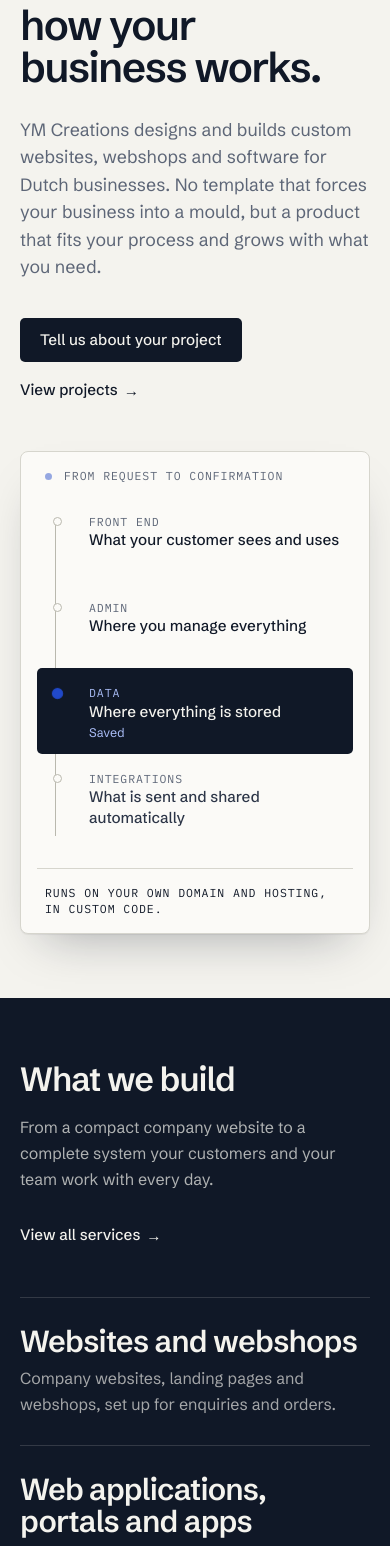
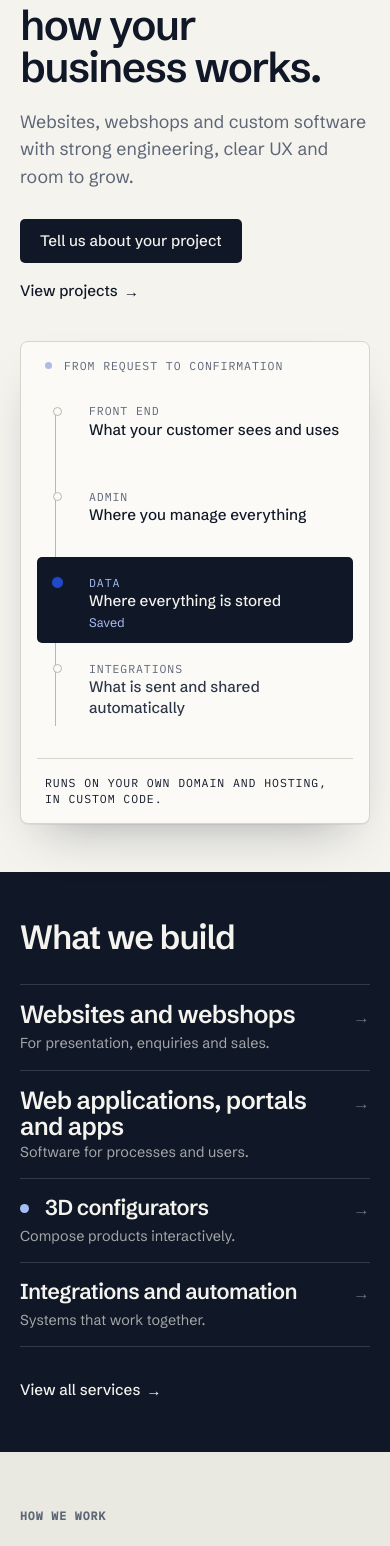
Before and after one commit to MajdWebCreation/portfolio-site, a Next.js app: page /en in a window 390 px wide. Shown: the part 194-1740 px from the top of the page. Built offline with nearby package versions, Linux system fonts and the light colour scheme; no server answers.

Commit message:
mobile update

```diff
--- a/src/app/[locale]/page.tsx
+++ b/src/app/[locale]/page.tsx
@@ -65,13 +65,13 @@ export default async function HomePage({
 
       <SiteShell locale={locale} content={content} currentPath={homePath}>
         {/* Hero: positioning on the left, a request travelling through a product on the right. */}
-        <section className="container-x grid gap-12 pb-16 pt-12 sm:pt-16 lg:grid-cols-12 lg:items-center lg:gap-8 lg:pb-24 lg:pt-20">
+        <section className="container-x grid gap-12 pb-16 pt-12 max-md:gap-9 max-md:pb-12 sm:pt-16 lg:grid-cols-12 lg:items-center lg:gap-8 lg:pb-24 lg:pt-20">
           <div className="lg:col-span-8 xl:col-span-7">
             <h1 className="display-xl rise max-w-[19ch]">{content.hero.title}</h1>
-            <p className="lede rise rise-delay-1 mt-7 max-w-[38rem]">
+            <p className="lede rise rise-delay-1 mt-7 max-w-[38rem] max-md:mt-5">
               {content.hero.description}
             </p>
-            <div className="rise rise-delay-2 mt-9 flex flex-wrap items-center gap-x-6 gap-y-4">
+            <div className="rise rise-delay-2 mt-9 flex flex-wrap items-center gap-x-6 gap-y-4 max-md:mt-7">
               <CtaLink
                 href={getLocalizedPath(locale, "contact")}
                 data-track-event="contact_cta_click"
@@ -117,7 +117,7 @@ export default async function HomePage({
 
         {/* How working together feels: three promises, set as one statement. */}
         <section className="bg-paper-deep" aria-labelledby="collaboration-heading">
-          <div className="container-x grid gap-6 py-16 lg:grid-cols-12 lg:gap-8 lg:py-24">
+          <div className="container-x grid gap-6 py-16 max-md:gap-5 max-md:py-12 lg:grid-cols-12 lg:gap-8 lg:py-24">
             <h2 id="collaboration-heading" className="label-mono pt-2 lg:col-span-2">
               {content.collaboration.label}
             </h2>
@@ -129,7 +129,7 @@ export default async function HomePage({
                   </span>
                 ))}
               </p>
-              <div className="mt-8">
+              <div className="mt-8 max-md:mt-6">
                 <CtaLink
                   href={getLocalizedPath(locale, "process")}
                   variant="text"
@@ -147,7 +147,7 @@ export default async function HomePage({
 
         {/* Pointers: proof and pricing live on their own pages. */}
         <section
-          className="container-x pt-16 lg:pt-24"
+          className="container-x pt-16 max-md:pt-12 lg:pt-24"
           aria-label={`${content.pointers.projects.label}, ${content.pointers.pricing.label}`}
         >
           <div className="grid gap-4 border-t border-line pt-6 lg:grid-cols-12 lg:gap-8">
@@ -159,25 +159,25 @@ export default async function HomePage({
                 data-track-category="homepage"
                 data-track-label={content.pointers.projects.title}
                 data-track-location="pointer-projects"
-                className="group inline-flex flex-wrap items-baseline gap-x-4"
+                className="group inline-flex flex-wrap items-baseline gap-x-4 max-md:inline"
               >
                 <span className="display-lg text-ink transition-colors group-hover:text-accent">
                   {content.pointers.projects.title}
                 </span>
                 <span
                   aria-hidden="true"
-                  className="display-lg text-faint transition-[transform,color] duration-300 group-hover:translate-x-2 group-hover:text-accent"
+                  className="display-lg text-faint transition-[transform,color] duration-300 group-hover:translate-x-2 group-hover:text-accent max-md:ml-3"
                 >
                   →
                 </span>
               </Link>
-              <p className="mt-3 max-w-md text-[1rem] leading-relaxed text-muted">
+              <p className="mt-3 max-w-md text-[1rem] leading-relaxed text-muted max-md:hidden">
                 {content.pointers.projects.text}
               </p>
             </div>
           </div>
 
-          <div className="mt-10 grid gap-3 border-t border-line pt-6 lg:grid-cols-12 lg:gap-8">
+          <div className="mt-10 grid gap-3 border-t border-line pt-6 max-md:mt-8 lg:grid-cols-12 lg:gap-8">
             <p className="label-mono lg:col-span-2">{content.pointers.pricing.label}</p>
             <div className="lg:col-span-9 lg:col-start-4">
               <Link
@@ -186,25 +186,25 @@ export default async function HomePage({
                 data-track-category="homepage"
                 data-track-label={content.pointers.pricing.title}
                 data-track-location="pointer-pricing"
-                className="group inline-flex flex-wrap items-baseline gap-x-3"
+                className="group inline-flex flex-wrap items-baseline gap-x-3 max-md:inline"
               >
                 <span className="display-sm text-ink transition-colors group-hover:text-accent">
                   {content.pointers.pricing.title}
                 </span>
                 <span
                   aria-hidden="true"
-                  className="text-faint transition-[transform,color] duration-300 group-hover:translate-x-1 group-hover:text-accent"
+                  className="text-faint transition-[transform,color] duration-300 group-hover:translate-x-1 group-hover:text-accent max-md:ml-2"
                 >
                   →
                 </span>
               </Link>
-              <p className="mt-2 text-[0.95rem] text-muted">{content.pointers.pricing.text}</p>
+              <p className="mt-2 text-[0.95rem] text-muted max-md:hidden">{content.pointers.pricing.text}</p>
             </div>
           </div>
         </section>
 
         {/* Closing step. */}
-        <section className="container-x pt-20 lg:pt-28" aria-labelledby="contact-heading">
+        <section className="container-x pt-20 max-md:pt-14 lg:pt-28" aria-labelledby="contact-heading">
           <ContactCta locale={locale} content={content.contactCta} headingId="contact-heading" />
         </section>
       </SiteShell>
--- a/src/components/build-overview.tsx
+++ b/src/components/build-overview.tsx
@@ -6,6 +6,8 @@ type BuildGroup = {
   key: string;
   title: string;
   text: string;
+  /** One-line version shown on mobile, where the index has to stay compact. */
+  short: string;
   serviceKey: ServiceKey;
   size: "xl" | "lg";
   emphasis?: boolean;
@@ -27,6 +29,9 @@ const spans = ["xl:col-span-12", "xl:col-span-12", "xl:col-span-6", "xl:col-span
  * The capabilities section as one composition on the ink band: an
  * introduction on the left, and on the right four product families set at
  * different scales and widths rather than six identical tiles.
+ *
+ * Below md the same markup collapses into a compact service index: heading,
+ * four names with one short line each, and the link to all services last.
  */
 export default function BuildOverview({
   headingId,
@@ -38,15 +43,15 @@ export default function BuildOverview({
   hrefFor,
 }: BuildOverviewProps) {
   return (
-    <div className="container-x grid gap-12 py-16 lg:grid-cols-12 lg:gap-8 lg:py-24">
-      <div className="lg:col-span-4">
+    <div className="container-x grid gap-12 py-16 max-md:gap-7 max-md:py-12 lg:grid-cols-12 lg:gap-8 lg:py-24">
+      <div className="max-md:contents lg:col-span-4">
         <h2 id={headingId} className="display-lg text-paper">
           {title}
         </h2>
-        <p className="mt-4 max-w-sm text-[1rem] leading-relaxed text-paper/70">
+        <p className="mt-4 max-w-sm text-[1rem] leading-relaxed text-paper/70 max-md:hidden">
           {description}
         </p>
-        <div className="mt-7">
+        <div className="mt-7 max-md:order-last max-md:mt-0">
           <CtaLink
             href={linkHref}
             variant="text-light"
@@ -65,7 +70,7 @@ export default function BuildOverview({
           <li
             key={group.key}
             className={`border-b border-paper/15 ${spans[index % spans.length]} ${
-              group.size === "xl" ? "py-7 lg:py-9" : "py-6 lg:py-8"
+              group.size === "xl" ? "py-7 max-md:py-4 lg:py-9" : "py-6 max-md:py-4 lg:py-8"
             }`}
           >
             <Link
@@ -86,25 +91,28 @@ export default function BuildOverview({
                 <span
                   className={`font-semibold leading-[1.05] tracking-[-0.025em] text-paper transition-transform duration-300 ease-out group-hover:translate-x-1 ${
                     group.size === "xl"
-                      ? "text-[clamp(1.9rem,1.3rem+2.2vw,3.1rem)]"
-                      : "text-[clamp(1.45rem,1.15rem+1.1vw,1.85rem)]"
+                      ? "text-[clamp(1.9rem,1.3rem+2.2vw,3.1rem)] max-md:text-[1.55rem]"
+                      : "text-[clamp(1.45rem,1.15rem+1.1vw,1.85rem)] max-md:text-[1.35rem]"
                   }`}
                 >
                   {group.title}
                 </span>
                 <span
                   aria-hidden="true"
-                  className="ml-auto hidden text-paper/40 transition-[color,transform] duration-300 group-hover:translate-x-1 group-hover:text-paper sm:block"
+                  className="ml-auto block text-paper/40 transition-[color,transform] duration-300 group-hover:translate-x-1 group-hover:text-paper"
                 >
                   →
                 </span>
               </span>
               <span
-                className={`mt-2 block max-w-lg leading-relaxed text-paper/65 ${
+                className={`mt-2 block max-w-lg leading-relaxed text-paper/65 max-md:hidden ${
                   group.size === "xl" ? "text-[1rem]" : "text-[0.95rem]"
                 }`}
               >
                 {group.text}
+              </span>
+              <span className="mt-1 block text-[0.9rem] leading-snug text-paper/65 md:hidden">
+                {group.short}
               </span>
             </Link>
           </li>
--- a/src/components/contact-cta.tsx
+++ b/src/components/contact-cta.tsx
@@ -24,10 +24,10 @@ export default function ContactCta({ locale, content, headingId }: ContactCtaPro
         <h2 id={headingId} className="display-lg max-w-[16ch]">
           {content.title}
         </h2>
-        <p className="mt-5 max-w-lg text-[1.05rem] leading-relaxed text-muted">
+        <p className="mt-5 max-w-lg text-[1.05rem] leading-relaxed text-muted max-md:hidden">
           {content.description}
         </p>
-        <div className="mt-8 flex flex-wrap items-center gap-x-6 gap-y-4">
+        <div className="mt-8 flex flex-wrap items-center gap-x-6 gap-y-4 max-md:mt-6">
           <CtaLink
             href={getLocalizedPath(locale, "contact")}
             data-track-event="contact_cta_click"
--- a/src/lib/content/site-content.ts
+++ b/src/lib/content/site-content.ts
@@ -85,7 +85,7 @@ export const siteContent = {
     hero: {
       title: "Digitale producten, gebouwd rond hoe jouw bedrijf werkt.",
       description:
-        "YM Creations ontwerpt en bouwt websites, webshops en software op maat voor Nederlandse bedrijven. Geen template dat je bedrijf in een mal drukt, maar een product dat aansluit op je proces en meegroeit met wat je nodig hebt.",
+        "Websites, webshops en maatwerksoftware met sterke techniek, heldere UX en ruimte om uit te breiden.",
       primaryCta: "Vertel over je project",
       secondaryCta: "Bekijk projecten",
       flow: {
@@ -125,6 +125,7 @@ export const siteContent = {
           key: "websites",
           title: "Websites en webshops",
           text: "Bedrijfswebsites, landingspagina's en webshops, ingericht op aanvragen en bestellingen.",
+          short: "Voor presentatie, aanvragen en verkoop.",
           serviceKey: "business-websites",
           size: "xl",
         },
@@ -132,6 +133,7 @@ export const siteContent = {
           key: "applications",
           title: "Webapplicaties, portalen en apps",
           text: "Reserveringen, klantportalen, beheeromgevingen en apps met inlog en rollen.",
+          short: "Software voor processen en gebruikers.",
           serviceKey: "web-app-development",
           size: "xl",
         },
@@ -139,6 +141,7 @@ export const siteContent = {
           key: "configurators",
           title: "3D-configurators",
           text: "Klanten stellen een product samen en zien direct de prijs.",
+          short: "Producten interactief samenstellen.",
           serviceKey: "3d-configurators",
           size: "lg",
           emphasis: true,
@@ -147,6 +150,7 @@ export const siteContent = {
           key: "integrations",
           title: "Koppelingen en automatisering",
           text: "Betalingen, e-mail en API's, zodat handwerk verdwijnt.",
+          short: "Systemen slimmer laten samenwerken.",
           serviceKey: "integrations-automation",
           size: "lg",
         },
@@ -217,7 +221,7 @@ export const siteContent = {
     hero: {
       title: "Digital products, built around how your business works.",
       description:
-        "YM Creations designs and builds custom websites, webshops and software for Dutch businesses. No template that forces your business into a mould, but a product that fits your process and grows with what you need.",
+        "Websites, webshops and custom software with strong engineering, clear UX and room to grow.",
       primaryCta: "Tell us about your project",
       secondaryCta: "View projects",
       flow: {
@@ -257,6 +261,7 @@ export const siteContent = {
           key: "websites",
           title: "Websites and webshops",
           text: "Company websites, landing pages and webshops, set up for enquiries and orders.",
+          short: "For presentation, enquiries and sales.",
           serviceKey: "business-websites",
           size: "xl",
         },
@@ -264,6 +269,7 @@ export const siteContent = {
           key: "applications",
           title: "Web applications, portals and apps",
           text: "Bookings, client portals, admin environments and apps with login and roles.",
+          short: "Software for processes and users.",
           serviceKey: "web-app-development",
           size: "xl",
         },
@@ -271,6 +277,7 @@ export const siteContent = {
           key: "configurators",
           title: "3D configurators",
           text: "Customers compose a product and see the price instantly.",
+          short: "Compose products interactively.",
           serviceKey: "3d-configurators",
           size: "lg",
           emphasis: true,
@@ -279,6 +286,7 @@ export const siteContent = {
           key: "integrations",
           title: "Integrations and automation",
           text: "Payments, email and APIs, so manual work disappears.",
+          short: "Systems that work together.",
           serviceKey: "integrations-automation",
           size: "lg",
         },
```
